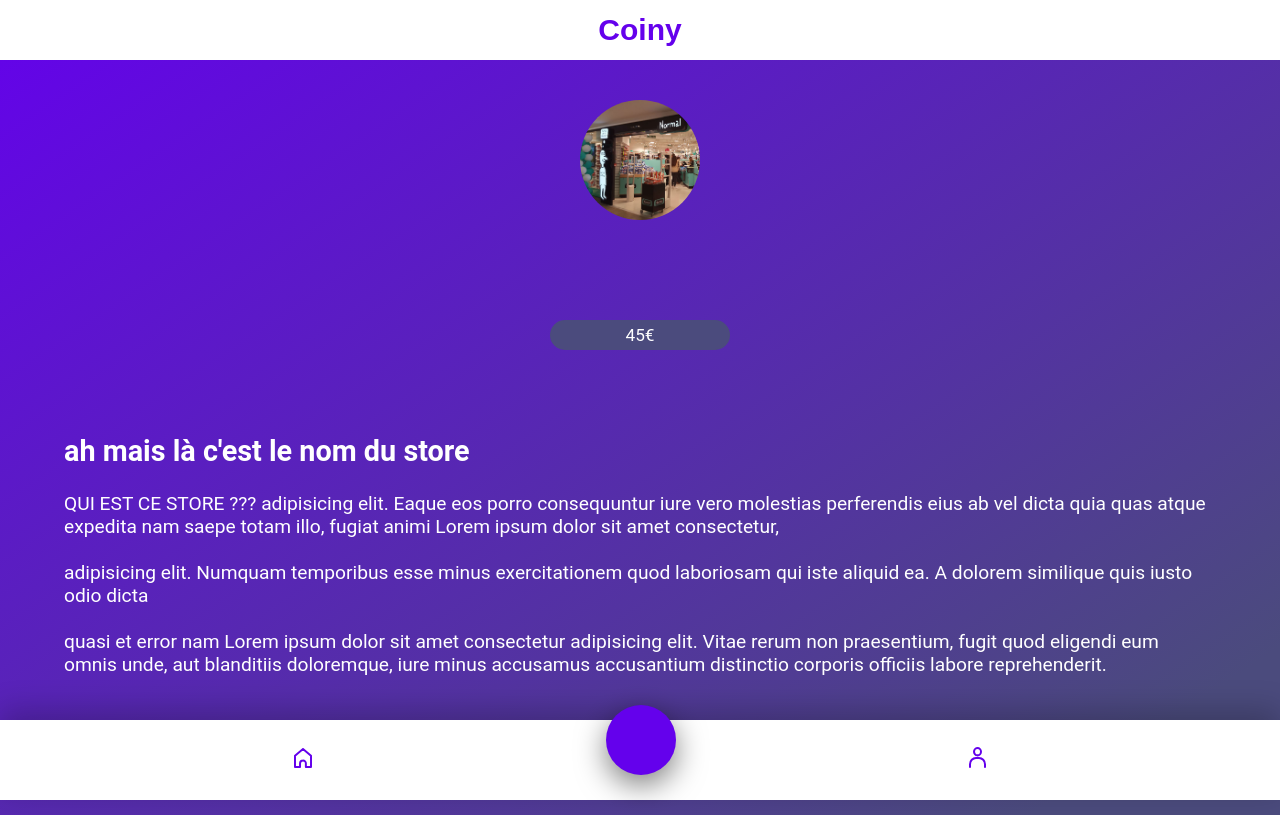
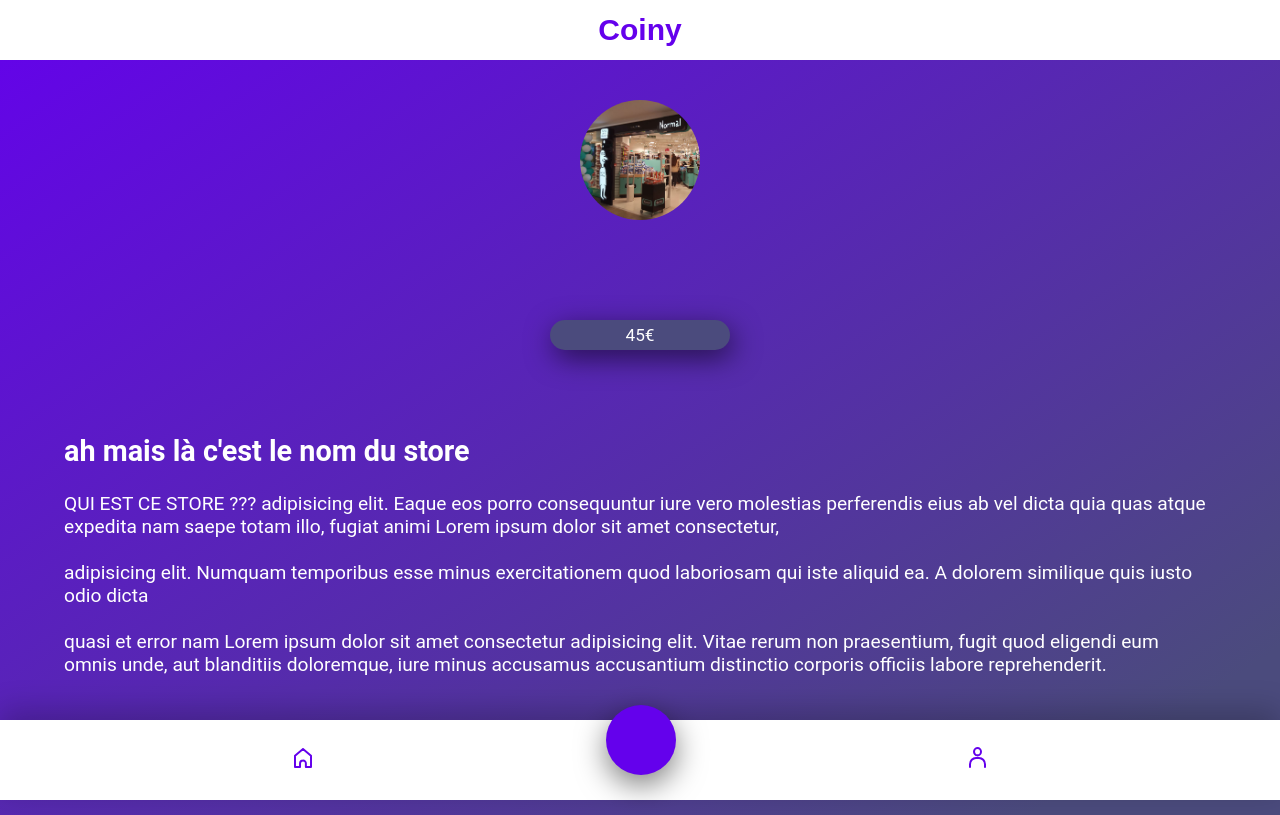
Before and after one commit to MaximeDruart/Coiny, a React (Create React App) app in the folder client/: page /storePage in a window 1280 px wide. Built offline with nearby package versions, Linux system fonts and the light colour scheme; a web font is replaced by a local one.

Commit message:
box shadow

```diff
--- a/client/src/components/StorePage.scss
+++ b/client/src/components/StorePage.scss
@@ -44,6 +44,7 @@
         display: flex;
         width: 180px;
         height: 30px;
+        box-shadow: #0000008f 3px 8px 28px;
         font-size: 0.9em;
         margin: 0;
         justify-content: center;
```
